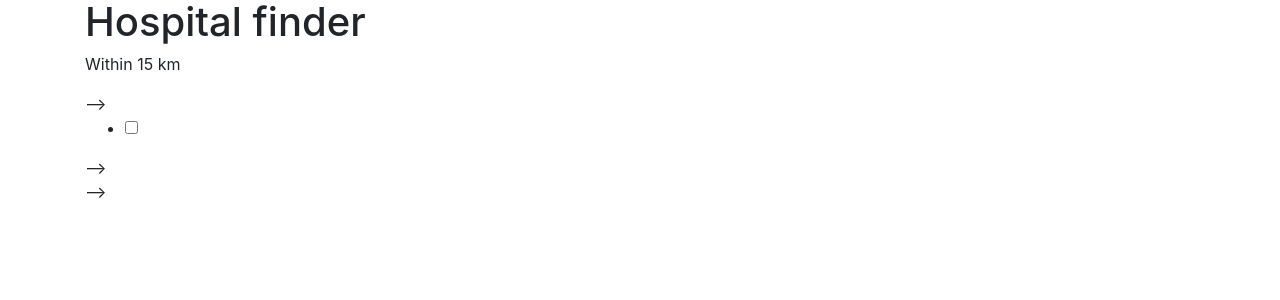
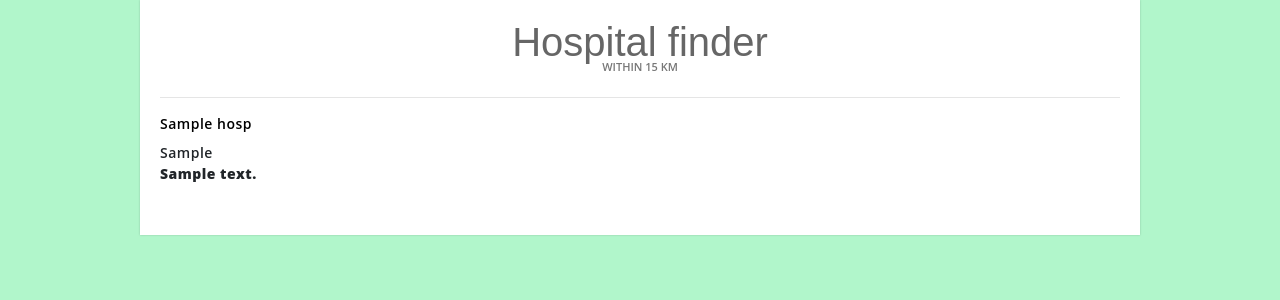
Before and after one commit to Paulda07/Hospitals_Around_Me, a Django app: template Finding_Hospitals/find_hospital/templates/results.html in a window 1280 px wide. Shown: the top 300 px of the page. Run offline with Django 3.2, Linux system fonts and the light colour scheme; the template is opened without the code that fills it: values that come from a table or form of the project are taken from there, others are empty; tables that the repository leaves empty hold one stand-in row (values such as "Sample post"); some libraries are stand-ins or nearby versions.

Commit message:
Linking the results page

```diff
--- a/Finding_Hospitals/find_hospital/models.py
+++ b/Finding_Hospitals/find_hospital/models.py
@@ -13,12 +13,13 @@
 
 class Find_Hosp(models.Model):
 
-    title = models.CharField(max_length=200)
-
-    text = models.TextField()
+	latitude = models.FloatField(default = 0)
+	longitude = models.FloatField(default = 0)
+	name = models.CharField(max_length=200)
+	address = models.TextField()
+	contact = models.CharField(max_length= 20)
 
 
+	def __str__(self):
 
-    def __str__(self):
-
-        return self.title
+		return self.name
--- /dev/null
+++ b/Finding_Hospitals/find_hospital/static/css/style1.css
@@ -0,0 +1,108 @@
+/* basic reset */
+*, *:before, *:after {
+    -webkit-box-sizing: border-box;
+       -moz-box-sizing: border-box;
+            box-sizing: border-box;
+}
+/* app */
+html {
+    font-size: 100%;
+}
+body {
+    background: #b1f6cb;
+    font-family: 'Open Sans',sans-serif;
+}
+/* super basic grid structure */
+.container {
+    width: 1000px;
+    margin: 0 auto;
+    background: #ffffff;
+    padding: 20px 0;
+    -webkit-box-shadow: 0 0 2px rgba(0,0,0,0.2);
+            box-shadow: 0 0 2px rgba(0,0,0,0.2);
+}
+
+.content {
+    background: #fff;
+}
+/* logo */
+h1 {
+    font-family: 'Rokkitt', sans-serif;
+    color: #666;
+    text-align: center;
+    font-weight: 400;
+    margin: 0;
+}
+.tagline {
+    margin-top: -10px;
+    text-align: center;
+    padding: 5px 20px;
+    font-size: 11px;
+    font-weight: 600;
+    text-transform: uppercase;
+    color: #777;
+}
+
+
+.inputContainer label {
+    padding: 5px 20px;
+    font-size: 11px;
+    font-weight: 600;
+    text-transform: uppercase;
+    color: 'black';
+    display: block;
+    position: absolute;
+}
+
+
+
+/* task styles */
+.places {
+    list-style: none;
+    padding: 0 20px;
+}
+.hospital {
+    border-top: 1px solid #e5e5e5;
+    padding: 15px 0;
+    color: 'black';
+    font-weight: 600;
+    font-size: 14px;
+    letter-spacing: 0.5px;
+}
+.places .hospital:nth-child(even) {
+    background: #fcfcfc;
+}
+
+.complete- {
+
+    color: black;
+}
+
+
+}
+[class*='category-'] {
+    display: inline-block;
+    font-size: 10px;
+    background: #444;
+    vertical-align: middle;
+    color: #fff;
+    padding: 10px;
+    width: 75px;
+    text-align: center;
+    border-radius: 2px;
+    float: right;
+    font-weight: normal;
+    text-transform: uppercase;
+    margin-right: 20px;
+}
+
+footer {
+    text-align: center;
+    font-size: 11px;
+    font-weight: 600;
+    text-transform: uppercase;
+    color: #777;
+}
+footer a {
+    color: #f39c12;
+}
--- a/Finding_Hospitals/find_hospital/templates/index.html
+++ b/Finding_Hospitals/find_hospital/templates/index.html
@@ -27,7 +27,7 @@
  <form action="" method="post">
  				{% csrf_token %}
                 <div>
-                    <button class="Find" name="Find" onclick="updateLatLng()">Find Hospitals</button>
+                    <button class="Find" name="Find" >Find Hospitals</button>
                     </div>
 </form>
 <!-- Replace the value of the key parameter with your own API key. -->
--- a/Finding_Hospitals/find_hospital/templates/results.html
+++ b/Finding_Hospitals/find_hospital/templates/results.html
@@ -6,7 +6,7 @@
   {% load static %}
   <link rel="stylesheet" href="https://maxcdn.bootstrapcdn.com/bootstrap/4.0.0-beta/css/bootstrap.min.css" integrity="sha384-/Y6pD6FV/Vv2HJnA6t+vslU6fwYXjCFtcEpHbNJ0lyAFsXTsjBbfaDjzALeQsN6M" crossorigin="anonymous">
   <link rel="stylesheet" type="text/css" href="https://maxcdn.bootstrapcdn.com/font-awesome/4.7.0/css/font-awesome.min.css">
-   <link rel="stylesheet" type="text/css" href="{% static 'css/style.css' %}">
+   <link rel="stylesheet" type="text/css" href="{% static 'css/style1.css' %}">
 </head>
 <body>
 <div django-app="Hospitals">
@@ -15,36 +15,23 @@
             <h1>Hospital finder</h1>
             <p class="tagline">Within 15 km</p>
             <form action="" method="post">
-            {% csrf_token %} <!-- csrf token for basic security -->
-               <!--  <div class="inputContainer">
-                    <input type="text" id="latitude" class="taskName" placeholder="What do you need to do?" name="latitude" required>
-                    <label for="latitude">Latitude</label>
-                </div>
-                <div class="inputContainer">
-                    <input type="text" id="longitude" class="taskName" placeholder="What do you need to do?" name="longitude" required>
-                    <label for="longitude">Longitude</label>
-                </div> -->
+            {% csrf_token %}
+          <ul class="places">
+            {% for y in objs %}
+                 <li class="hospital">
 
-                <!-- <div class="inputContainer half last right">
-                    <input type="datetime-local" id="dueDate" class="taskDate" name="date">
-                    <label for="dueDate">Date and Time</label>
+                    <label for="{{ y.id }}"><span class="complete-">{{ y.name }}</span></label><br>
+
+                    <span class="category-{{ y.contact }}">{{ y.contact }}</span><br>
+                    <strong class="taskDate">{{ y.address }}</strong>
 
 
-                </div>
-                <div class="row"> -->
-                   <!-- <button class="search" name="search" type="submit"><i class="fa fa-plus icon"></i>search</button> -->
-                <!--     <button class="taskDelete" name="taskDelete" formnovalidate="" type="submit" onclick="$('input#sublist').click();"><i class="fa fa-trash-o icon"></i>Delete Tasks</button>
-                </div> --> -->
-          <ul class="places">
-            {% for y in places %}
-                  <li class="taskItem">
-                    <input type="checkbox" class="taskCheckbox" name="checkedbox" id="{{ y.id }}" value="{{ y.id }}">
-                    <label for="{{ y.id }}"><span class="complete-">{{ y.name }}</span></label>
-                  </li>
+
+                </li>
             {% endfor %}
-            </ul>  -->
+            </ul>
             </form>
-            </div><!-- content --> -->
+            </div><!-- content -->
  </div><!-- container -->
 </div>
 <script src="https://ajax.googleapis.com/ajax/libs/jquery/3.2.1/jquery.min.js"></script>
```
Also changed, not shown: Finding_Hospitals/find_hospital/templates/hi.py (added, +27 -0 lines), Finding_Hospitals/find_hospital/views.py (+33 -5 lines), Finding_Hospitals/find_hospital/migrations/0003_auto_20190330_1139.py (added), Finding_Hospitals/find_hospital/migrations/0004_auto_20190330_1146.py (added), Finding_Hospitals/find_hospital/migrations/0005_auto_20190330_1215.py (added).
